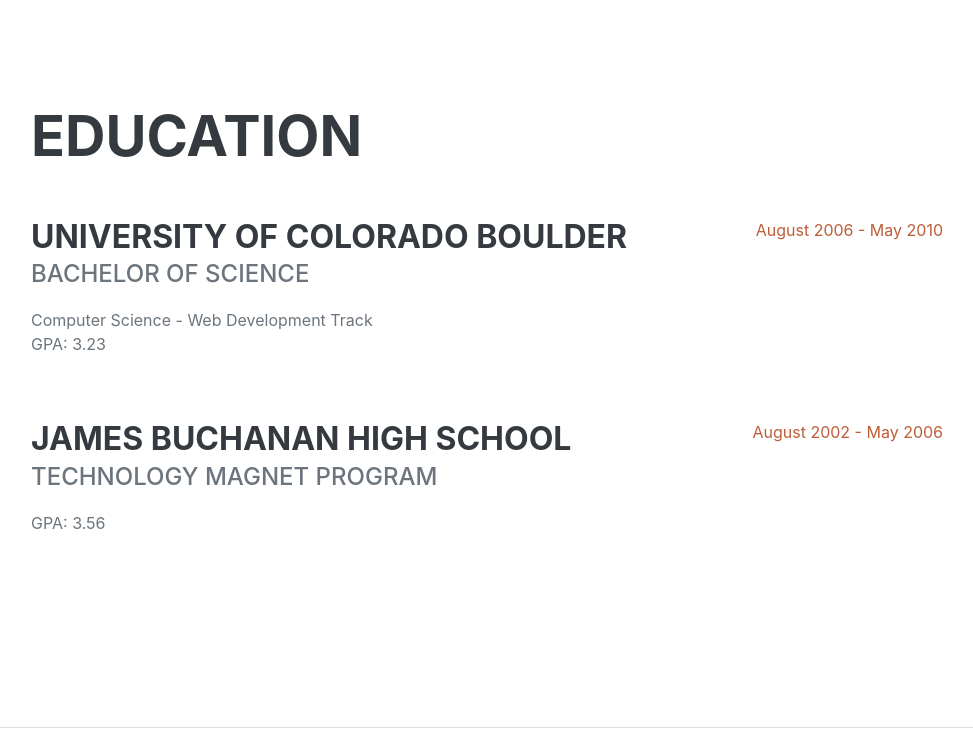
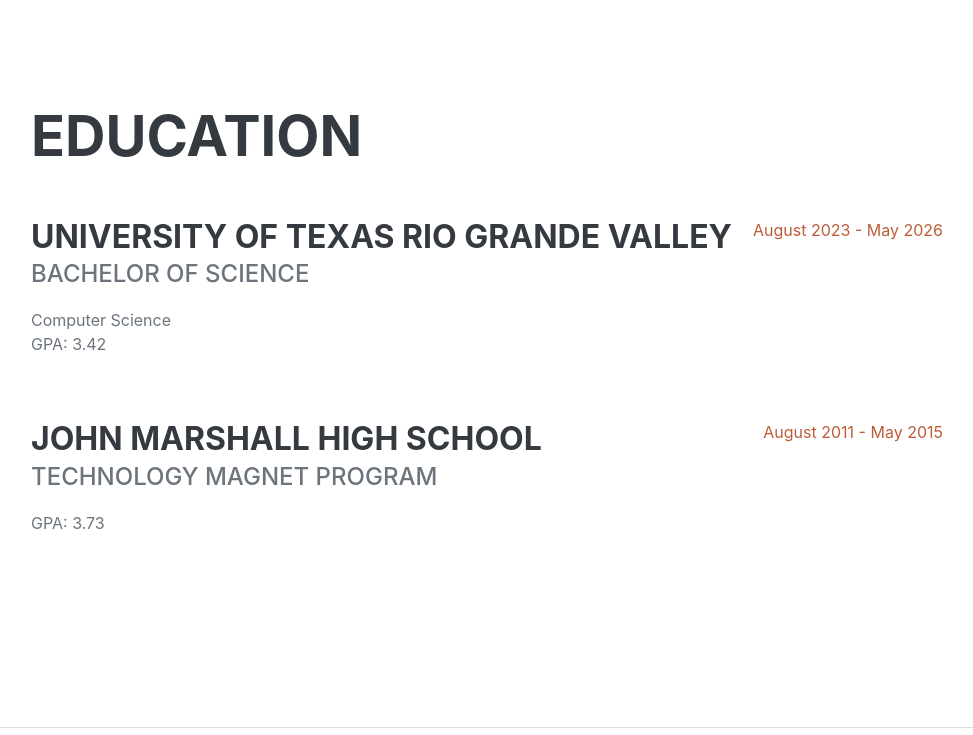
Before and after one commit to ramieleaf/1101-final-project, a Flask app: page / in a window 1280 px wide. Shown: the part 2080-2815 px from the top of the page, without its empty margins (289-1262 px from the left). Run offline with Flask 3, Linux system fonts and the light colour scheme; some libraries are stand-ins or nearby versions; some web fonts are replaced.

Commit message:
partial update

```diff
--- a/templates/index.html
+++ b/templates/index.html
@@ -19,7 +19,7 @@
         <!-- Navigation-->
         <nav class="navbar navbar-expand-lg navbar-dark bg-primary fixed-top" id="sideNav">
             <a class="navbar-brand js-scroll-trigger" href="#page-top">
-                <span class="d-block d-lg-none">Clarence Taylor</span>
+                <span class="d-block d-lg-none">Roberto Reyna Oviedo</span>
                 <span class="d-none d-lg-block"><img class="img-fluid img-profile rounded-circle mx-auto mb-2" src="static/img/profile.jpg" alt="..." /></span>
             </a>
             <button class="navbar-toggler" type="button" data-bs-toggle="collapse" data-bs-target="#navbarResponsive" aria-controls="navbarResponsive" aria-expanded="false" aria-label="Toggle navigation"><span class="navbar-toggler-icon"></span></button>
@@ -40,12 +40,12 @@
             <section class="resume-section" id="about">
                 <div class="resume-section-content">
                     <h1 class="mb-0">
-                        Clarence
-                        <span class="text-primary">Taylor</span>
+                        Roberto
+                        <span class="text-primary">Reyna Oviedo</span>
                     </h1>
                     <div class="subheading mb-5">
-                        3542 Berry Street · Cheyenne Wells, CO 80810 · (317) 585-8468 ·
-                        <a href="mailto:name@email.com">name@email.com</a>
+                        123 Fake Street · Mission, TX 78574 · (956) 585-8468 ·
+                        <a href="mailto:name@email.com">roberto.reynaoviedo01@utrgv.edu</a>
                     </div>
                     <p class="lead mb-5">I am experienced in leveraging agile frameworks to provide a robust synopsis for high level overviews. Iterative approaches to corporate strategy foster collaborative thinking to further the overall value proposition.</p>
                     <div class="social-icons">
@@ -102,20 +102,20 @@
                     <h2 class="mb-5">Education</h2>
                     <div class="d-flex flex-column flex-md-row justify-content-between mb-5">
                         <div class="flex-grow-1">
-                            <h3 class="mb-0">University of Colorado Boulder</h3>
+                            <h3 class="mb-0">University of Texas Rio Grande Valley</h3>
                             <div class="subheading mb-3">Bachelor of Science</div>
-                            <div>Computer Science - Web Development Track</div>
-                            <p>GPA: 3.23</p>
+                            <div>Computer Science</div>
+                            <p>GPA: 3.42</p>
                         </div>
-                        <div class="flex-shrink-0"><span class="text-primary">August 2006 - May 2010</span></div>
+                        <div class="flex-shrink-0"><span class="text-primary">August 2023 - May 2026</span></div>
                     </div>
                     <div class="d-flex flex-column flex-md-row justify-content-between">
                         <div class="flex-grow-1">
-                            <h3 class="mb-0">James Buchanan High School</h3>
+                            <h3 class="mb-0">John Marshall High School</h3>
                             <div class="subheading mb-3">Technology Magnet Program</div>
-                            <p>GPA: 3.56</p>
+                            <p>GPA: 3.73</p>
                         </div>
-                        <div class="flex-shrink-0"><span class="text-primary">August 2002 - May 2006</span></div>
+                        <div class="flex-shrink-0"><span class="text-primary">August 2011 - May 2015</span></div>
                     </div>
                 </div>
             </section>
```
